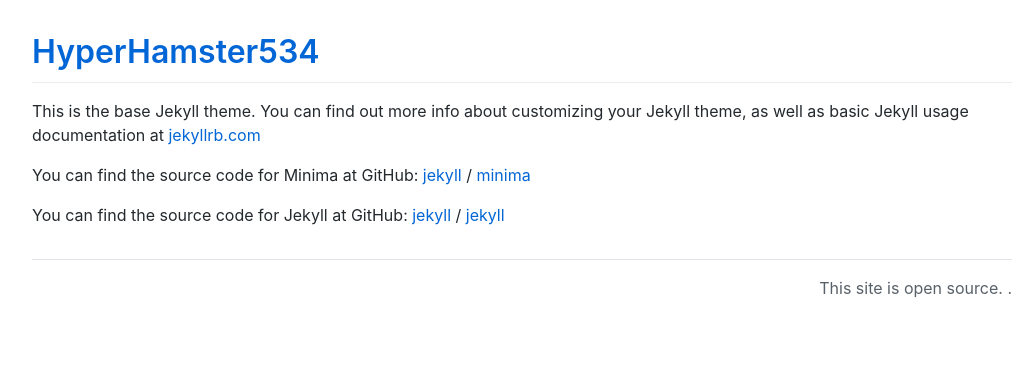
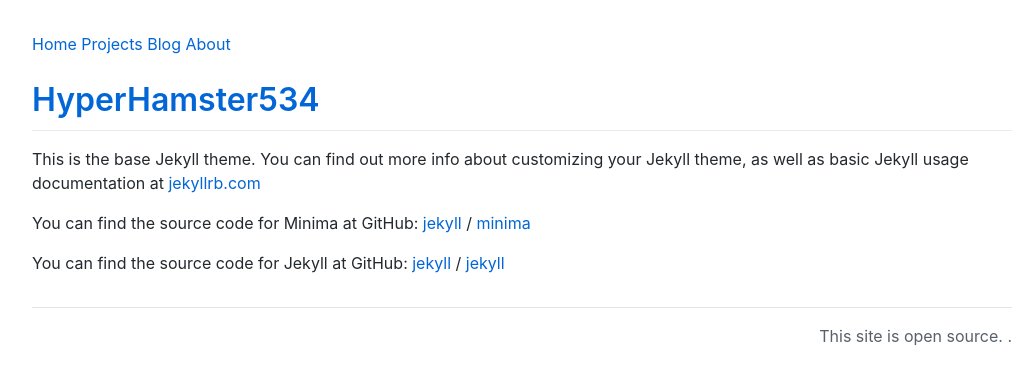
Before and after one commit to HyperHamster535/HyperHamster535.github.io, a Jekyll site: the page built from about.md, in a window 1280 px wide. Shown: the top 385 px of the page, without its empty margins (118-1147 px from the left). Built offline with Jekyll 4.4.1, drawn with Linux system fonts in a browser that asks for light colours; comment, search, counter and statistics services are not loaded.

Commit message:
Update default.html

```diff
--- a/_layouts/default.html
+++ b/_layouts/default.html
@@ -10,6 +10,13 @@
   </head>
   <body>
     <div class="container-lg px-3 my-5 markdown-body">
+
+		<nav>
+			<a href="/">Home</a>
+			<a href="/Projects">Projects</a>
+			<a href="/blog">Blog</a>
+			<a href="/About">About</a>
+
       {% if site.title and site.title != page.title %}
       <h1><a href="{{ "/" | absolute_url }}">{{ site.title }}</a></h1>
       {% endif %}
```
